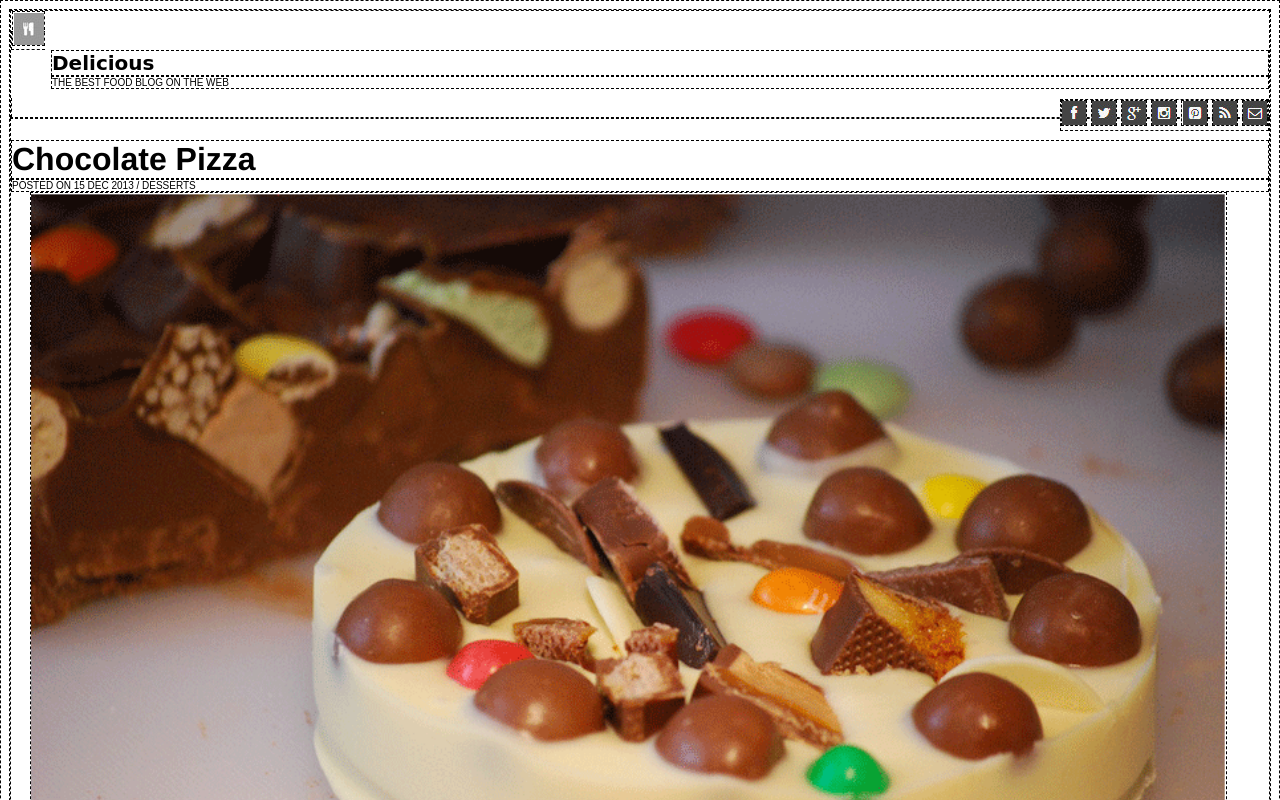
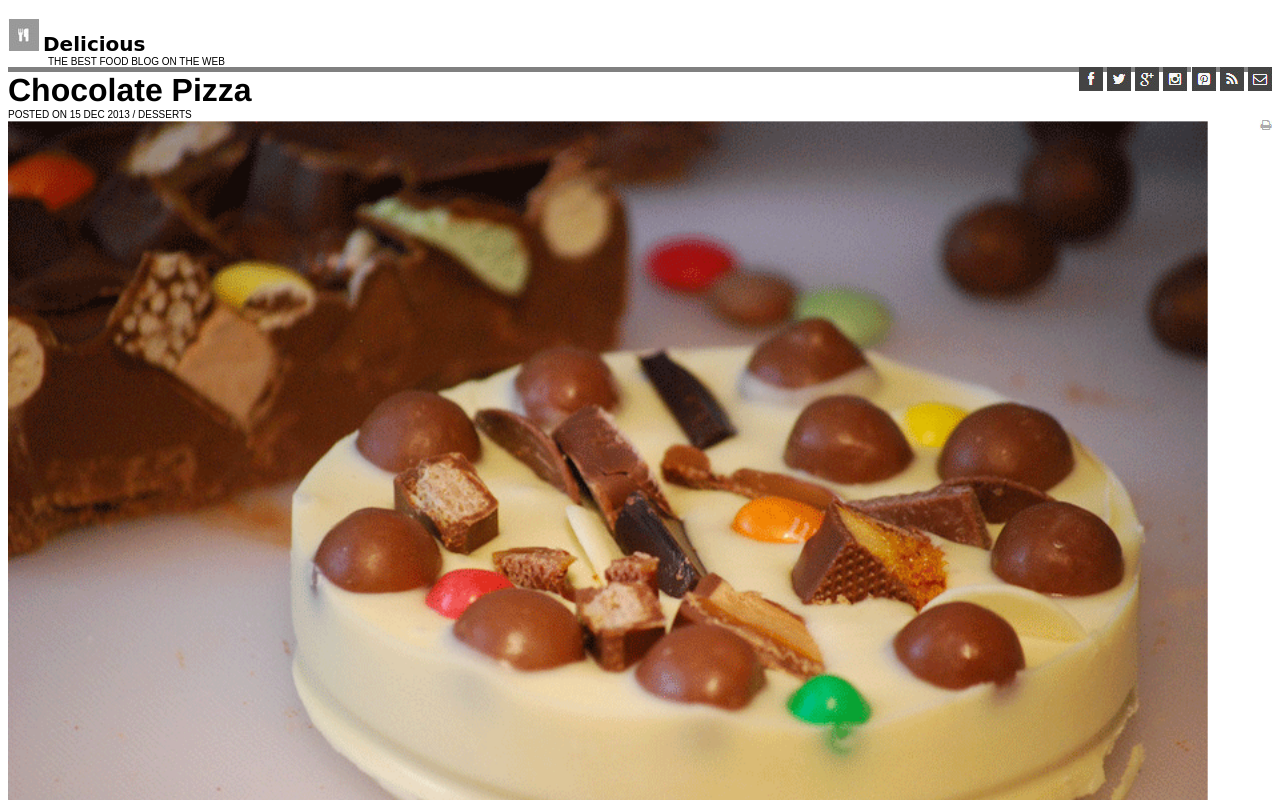
Before and after one commit to mevans72/chocolate-pizza-assignment-10, a plain HTML site: page index.html in a window 1280 px wide. Shown: the top 800 px of the page. Drawn offline with Linux system fonts and the light colour scheme.

Commit message:
Minor changes made to CSS.

```diff
--- a/index.html
+++ b/index.html
@@ -12,8 +12,8 @@
 
 <body>
   <header class='header'>
-    <div class='header-div'>
-      <img src='lab-assets/small-logo.png'>
+    <div class='top-left-logo'>
+      <img class='delicious-img' src='lab-assets/small-logo.png'>
       <h3 class='delicious-title'>Delicious</h3>
       <p class='delicious-text'>THE BEST FOOD BLOG ON THE WEB</p>
 
--- a/stylesheet.css
+++ b/stylesheet.css
@@ -1,35 +1,55 @@
-* {
-  /*margin: 0;
-  padding: 150;*/
+/** {
+  margin: 0;
+  padding: 150;
   border: 1px dashed black;
-}
+}*/
 
 .delicious-title {
   font-family: cursive;
   font-size: 20px;
-  margin-left: 40px;
+  margin-left: 0px;
   margin-top: 0px;
   margin-bottom: 0px;
-  top: 0px:
+  top: 0px;
+  display: inline;
+
+}
+
+.delicious-img {
+  margin-left: 0px;
+  margin-top: 10px;
+  margin-bottom: 0px;
+  display: inline;
+
 }
 
 .delicious-text {
   font-family: sans-serif;
   font-size: 10px;
   margin-top: 0px;
+  margin-bottom: 0px;
   margin-left: 40px;
+
 }
 
 .choco-pizza-png {
   width: 95%;
   margin-top: 0px;
   margin-right: 20px;
+  display: inline;
+}
+
+.print-icon {
+  display: inline;
+  float: right;
 }
 
 .choco-pizza-title {
   font-family: helvetica;
   text-align: left;
   margin-bottom: 0px;
+  margin-top: 0px;
+  border-top: 5px solid grey;
 }
 
 .choco-pizza-posted {
@@ -42,6 +62,7 @@
 
 .header-div {
   display: inline;
+  top: 0px;
 }
 
 /*.top-left-text {
@@ -52,7 +73,11 @@ top: 0px;
 
 .top-right-images {
   float: right;
+  margin: 0px;
+  display: inline;
 }
+
+
 
 /*h3.pull-left {
   top: 0px;
```
